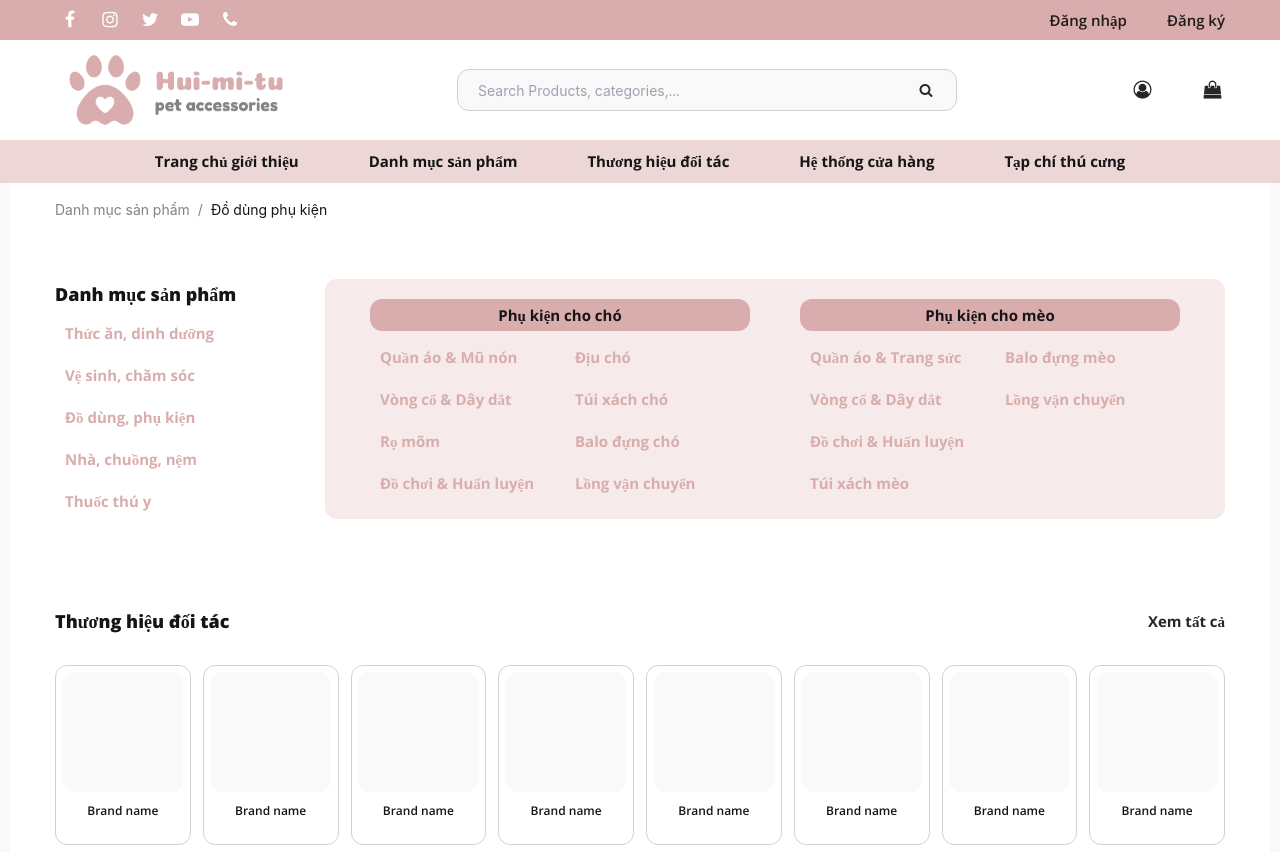
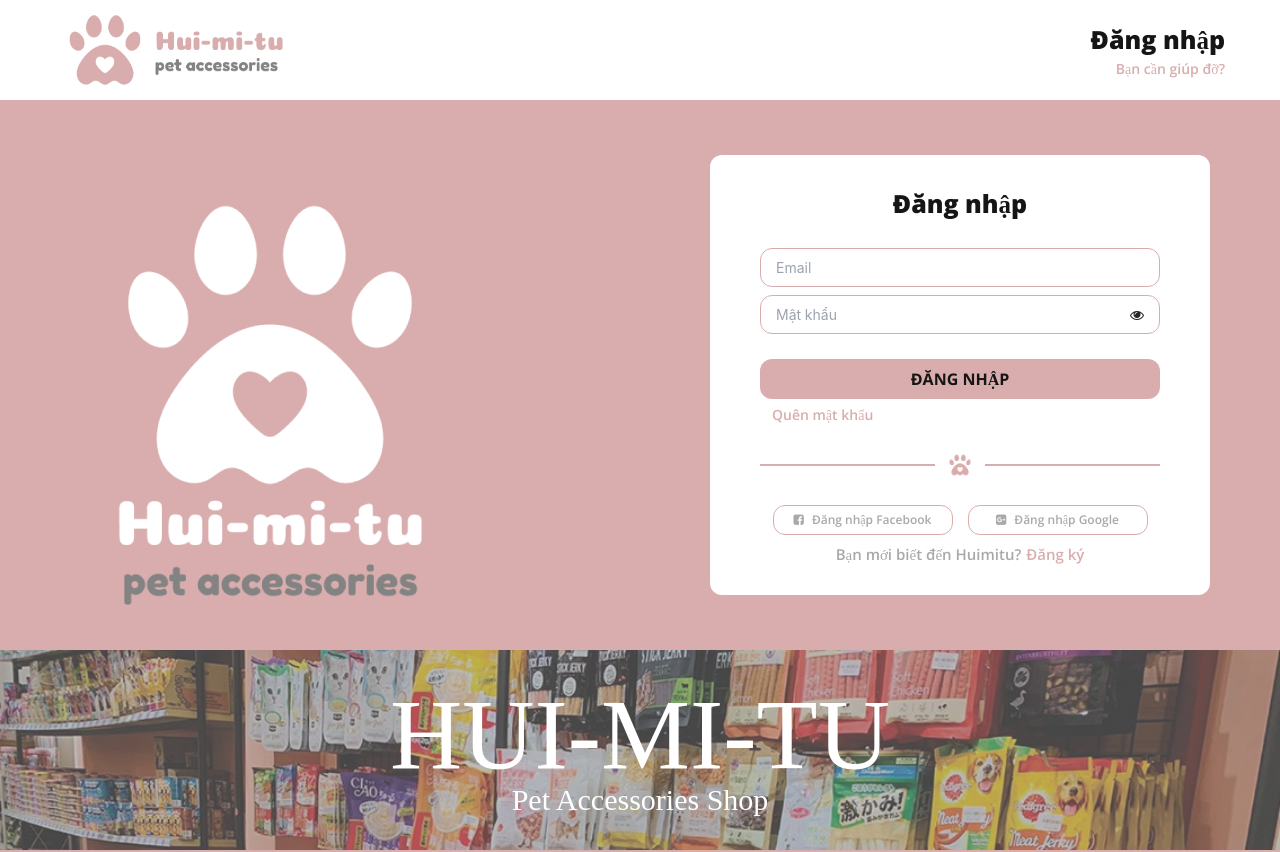
Before and after one commit to txuanson/ec01-04-fe, a React (Create React App) app: page /login in a window 1280 px wide. Shown: the top 852 px of the page. Built offline with nearby package versions, Linux system fonts and the light colour scheme; a web font is replaced by a local one.

Commit message:
AuthPage interface

```diff
--- a/src/App.tsx
+++ b/src/App.tsx
@@ -2,6 +2,7 @@
 import MainLayout from "./components/layout/MainLayout";
 import Login from "./pages/Login";
 import { BrowserRouter, Route, Routes } from "react-router-dom";
+import Authen from "./pages/Authen";
 import HomePage from "./pages/HomePage";
 function App() {
   return (
@@ -14,7 +15,8 @@
     //     </Routes>
     //   </BrowserRouter>
     // </MainLayout>
-    <HomePage></HomePage>
+    <Authen></Authen>
+    // <HomePage></HomePage>
   );
 }
 export default App;
--- /dev/null
+++ b/src/components/layout/AuthContent.tsx
@@ -0,0 +1,82 @@
+import React from "react";
+import "./app.css";
+import logo from "../../assets/EC01-04-logo-paws-white.png";
+import logopaws from "../../assets/EC01-04-logo-paws.png";
+
+function AuthContent() {
+  return (
+    <>
+      <div className="body bg-pink-100">
+        <div className="container authen flex-row space-between">
+          <a href="HomePage">
+            <img src={logo} alt="logo" className="logo-white" />
+          </a>
+
+          <div className="flex-col auth-box">
+            <div className="auth-title text-black-100">Đăng nhập</div>
+            <div className="auth-group flex-col">
+              <div className="form-group auth-textbox bd-1-pink space-between">
+                <input
+                  type="text"
+                  className="form-control search-text"
+                  name=""
+                  id=""
+                  aria-describedby="helpId"
+                  placeholder="Email"
+                />
+              </div>
+              <div className="form-group auth-textbox bd-1-pink space-between">
+                <input
+                  type="text"
+                  className="form-control search-text"
+                  name=""
+                  id=""
+                  aria-describedby="helpId"
+                  placeholder="Mật khẩu"
+                />
+                <a href="#">
+                  <i className="fa fa-eye" aria-hidden="true"></i>
+                </a>
+              </div>
+            </div>
+            <div className="auth-btn-group flex-col">
+              <button className="auth-btn text-black-100 bg-pink-100 bd-rd-12">
+                ĐĂNG NHẬP
+              </button>
+              <button className="auth-bottom-btn text-pink-100 ">
+                Quên mật khẩu
+              </button>
+            </div>
+            <div className="group-line">
+              <div className="auth-line" />
+              <img src={logopaws} alt="logo" className="logo-paws" />
+              <div className="auth-line" />
+            </div>
+            <div className="flex-col auth-bottom">
+              <div className="auth-social-group flex-row">
+                <button className="auth-social-btn text-grey-100 bd-1-pink bd-rd-12 content-center">
+                  <i className="fa fa-facebook-square" aria-hidden="true"></i>
+                  Đăng nhập Facebook
+                </button>
+                <button className="auth-social-btn text-grey-100 bd-1-pink bd-rd-12 content-center">
+                  <i
+                    className="fa fa-google-plus-square"
+                    aria-hidden="true"
+                  ></i>
+                  Đăng nhập Google
+                </button>
+              </div>
+              <div className="auth-other-group flex-row">
+                <div className="auth-other text-grey-100">
+                  Bạn mới biết đến Huimitu?
+                </div>
+                <button className="auth-other text-pink-100">Đăng ký</button>
+              </div>
+            </div>
+          </div>
+        </div>
+      </div>
+    </>
+  );
+}
+export default AuthContent;
--- /dev/null
+++ b/src/components/layout/AuthHeader.tsx
@@ -0,0 +1,27 @@
+import React from "react";
+import "./app.css";
+import logo from "../../assets/EC01-04-logo.png";
+
+function AuthHeader() {
+  return (
+    <>
+      <div className="body bg-white-100">
+        <div className="container flex-row space-between">
+          <a href="HomePage">
+            <img src={logo} alt="logo" className="logo-full" />
+          </a>
+
+          <div className="flex-col auth-header">
+            <div className="auth-title text-black-100">Đăng nhập</div>
+            <a href="#">
+              <div className="auth-subtitle text-pink-100">
+                Bạn cần giúp đỡ?
+              </div>
+            </a>
+          </div>
+        </div>
+      </div>
+    </>
+  );
+}
+export default AuthHeader;
--- a/src/components/layout/app.css
+++ b/src/components/layout/app.css
@@ -103,6 +103,9 @@
 
 .bd-1-grey {
   border: 1px solid #d1d1d1;
+}
+.bd-1-pink {
+  border: 1px solid #d9adad;
 }
 .bd-rd-12 {
   border-radius: 12px;
@@ -276,14 +279,35 @@
   padding: 16px 0px;
   gap: 8px;
 }
-
-.ic-social {
-  width: 30px;
-  height: 30px;
+.authen {
+  padding: 45px 60px;
+}
+.auth-group {
+  display: flex;
+  gap: 8px;
+}
+.auth-btn-group {
+  display: flex;
+  gap: 5px;
+}
+.auth-social-group {
+  display: flex;
+  gap: 15px;
+}
+.auth-textbox {
+  width: 400px;
+  border-radius: 12px;
+  padding: 8px 15px;
   display: flex;
   align-items: center;
-  justify-content: center;
-  font-size: large;
+}
+.auth-bottom {
+  display: flex;
+  align-items: center;
+  gap: 8px;
+}
+.auth-other-group {
+  gap: 5px;
 }
 .account-btn {
   font-family: "Open Sans";
@@ -298,6 +322,10 @@
   width: 229px;
   height: 100px;
 }
+.logo-white {
+  width: 400px;
+  height: 460px;
+}
 .search-text {
   width: 400px;
 }
@@ -311,6 +339,14 @@
 .ic-acc-cart {
   width: 25px;
   height: 25px;
+  display: flex;
+  align-items: center;
+  justify-content: center;
+  font-size: large;
+}
+.ic-password {
+  width: 30px;
+  height: 30px;
   display: flex;
   align-items: center;
   justify-content: center;
@@ -422,6 +458,10 @@
 .line {
   width: 100px;
   border: 2px solid #d9adad;
+}
+.auth-line {
+  width: 180px;
+  border: 1px solid #d9adad;
 }
 .logo-paws {
   width: 30px;
@@ -620,3 +660,74 @@
   color: #838383;
   text-align: center;
 }
+.auth-header {
+  display: flex;
+  justify-content: center;
+  align-items: flex-end;
+}
+.auth-title {
+  font-family: "Open Sans";
+  font-style: normal;
+  font-weight: 800;
+  font-size: 25px;
+}
+.auth-subtitle {
+  font-family: "Open Sans";
+  font-style: normal;
+  font-weight: 500;
+  font-size: 14px;
+}
+.auth-box {
+  display: flex;
+  align-items: center;
+  padding: 30px 50px;
+  gap: 25px;
+  width: 500px;
+  background: #ffffff;
+  border-radius: 12px;
+}
+.auth-btn {
+  position: relative;
+  font-family: "Open Sans";
+  font-style: normal;
+  font-weight: 700;
+  font-size: 16px;
+  display: flex;
+  align-items: center;
+  justify-content: center;
+  width: 400px;
+  white-space: nowrap;
+  padding: 8px 0px;
+}
+.auth-bottom-btn {
+  position: relative;
+  font-family: "Open Sans";
+  font-style: normal;
+  font-weight: 500;
+  font-size: 14px;
+  display: flex;
+  align-items: center;
+  width: 400px;
+  white-space: nowrap;
+  padding: 0px 12px;
+}
+.auth-social-btn {
+  position: relative;
+  font-family: "Open Sans";
+  font-style: normal;
+  font-weight: 400;
+  font-size: 12px;
+  display: flex;
+  align-items: center;
+  width: 180px;
+  white-space: nowrap;
+  padding: 5px 20px;
+  gap: 8px;
+}
+.auth-other {
+  font-family: "Open Sans";
+  font-style: normal;
+  font-weight: 500;
+  font-size: 15px;
+  text-align: center;
+}
--- /dev/null
+++ b/src/pages/Authen.tsx
@@ -0,0 +1,17 @@
+import React from "react";
+import AuthContent from "../components/layout/AuthContent";
+import AuthHeader from "../components/layout/AuthHeader";
+import Banner from "../components/layout/Banner";
+import Footer2 from "../components/layout/Footer2";
+
+export default function Authen() {
+  return (
+    <>
+      <AuthHeader />
+      <AuthContent />
+
+      <Banner />
+      <Footer2 />
+    </>
+  );
+}
```
Also changed, not shown: src/assets/EC01-04-logo-paws-white.png (added).
